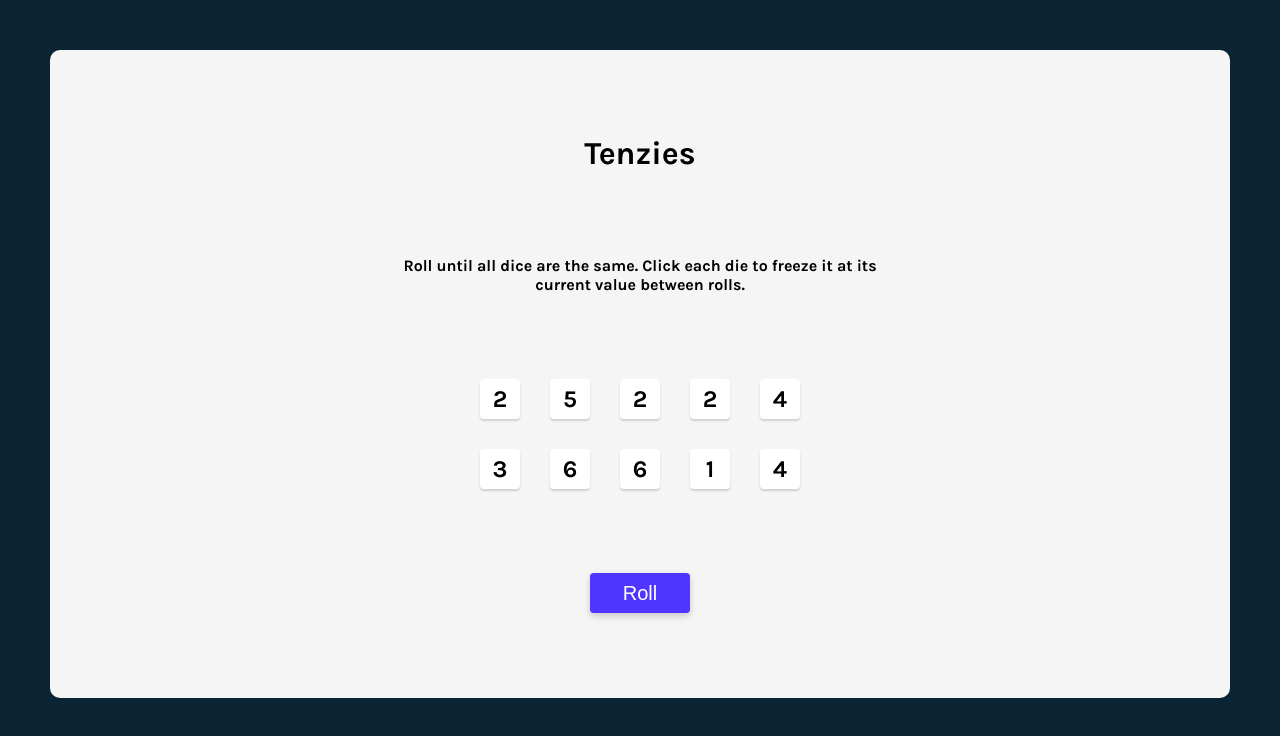
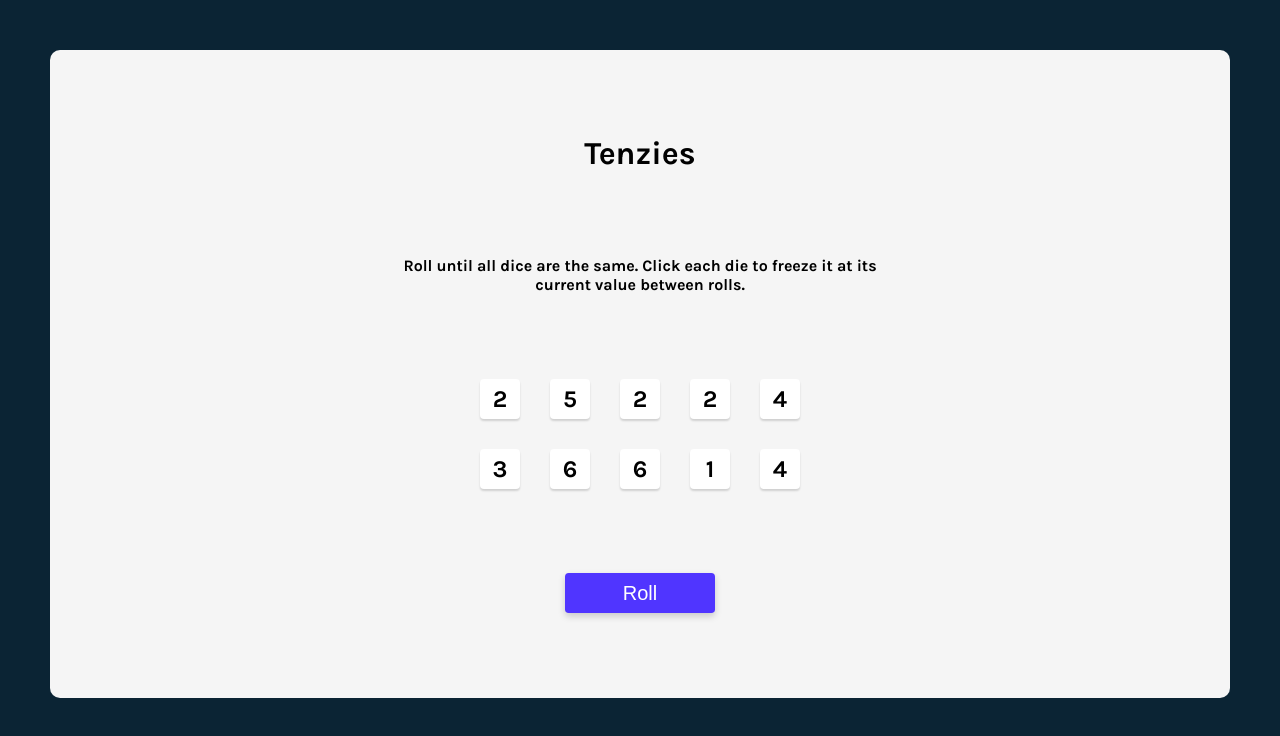
Before and after one commit to ahmad-elshowair/react-tenzise, a React (Create React App) app: page / in a window 1280 px wide. Shown: the top 736 px of the page. Built offline with nearby package versions, Linux system fonts and the light colour scheme.

Commit message:
change roll btn to new game text when tenzies are tur and run confetti

```diff
--- a/src/App.js
+++ b/src/App.js
@@ -1,6 +1,7 @@
 
 import { nanoid } from "nanoid";
 import React from "react";
+import Confetti from "react-confetti";
 import { Die } from "./components/Die";
 function App() {
 
@@ -60,6 +61,7 @@ React.useEffect(()=>{
 
   return (
     <div className="main">
+      {tenzies && <Confetti/>}
       <h1 className="title">Tenzies</h1>
       <p className="instructions">
         Roll until all dice are the same. Click each die to freeze it at its current value between rolls.
@@ -68,7 +70,7 @@ React.useEffect(()=>{
         {diceElements}
       </div>
       {tenzies && <p className="result"> you won !</p>}
-      {dice && <button className="roll--btn" onClick={rollDice}>Roll</button>}
+      {dice && <button className="roll--btn" onClick={rollDice}>{tenzies ? "New Game" : "Roll"}</button>}
     </div>
   );
 }
--- a/src/index.css
+++ b/src/index.css
@@ -48,11 +48,11 @@ body{
   border: none;
   font-size: 20px;
   height: 40px;
+  width: 150px;
   color: #fff;
   background: #5035FF;
   box-shadow: 0px 3.2px 7.68px rgb(0 0 0 / 18%);
   border-radius: 3.81277px;
-  width: 100px;
   outline: none;
   cursor: pointer;
   transition: all ease-in-out .5s;
```
